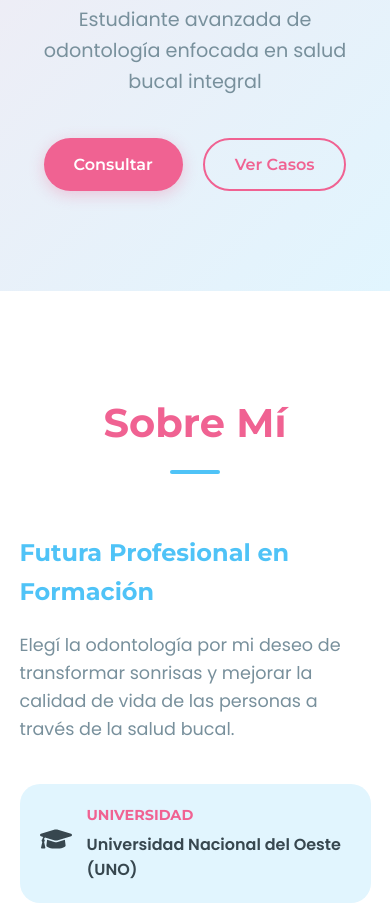
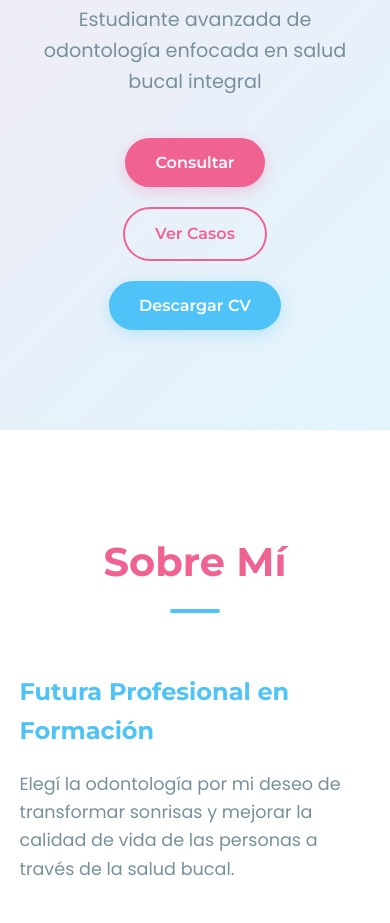
Before and after one commit to EstebanMutuverria/portfolio-candela-boveri, a React (Vite) app: page / in a window 390 px wide. Shown: the part 820-1743 px from the top of the page. Built offline with nearby package versions, Linux system fonts and the light colour scheme.

Commit message:
changes in Hero section

```diff
--- a/src/sections/Hero/Hero.css
+++ b/src/sections/Hero/Hero.css
@@ -99,6 +99,9 @@
 
   .hero__btns {
     justify-content: center;
+    flex-direction: column;
+    align-items: center;
+    gap: 20px;
   }
 
   .hero__image-container {
--- a/src/sections/Hero/Hero.jsx
+++ b/src/sections/Hero/Hero.jsx
@@ -18,6 +18,7 @@ const Hero = () => {
           <div className="hero__btns">
             <Button href="#contact">{hero.cta}</Button>
             <Button href="#portfolio" variant="outline">Ver Casos</Button>
+            <Button href="cv_candela_boveri.pdf" variant="secondary">Descargar CV</Button>
           </div>
         </div>
         <div className="hero__image-container">
```
